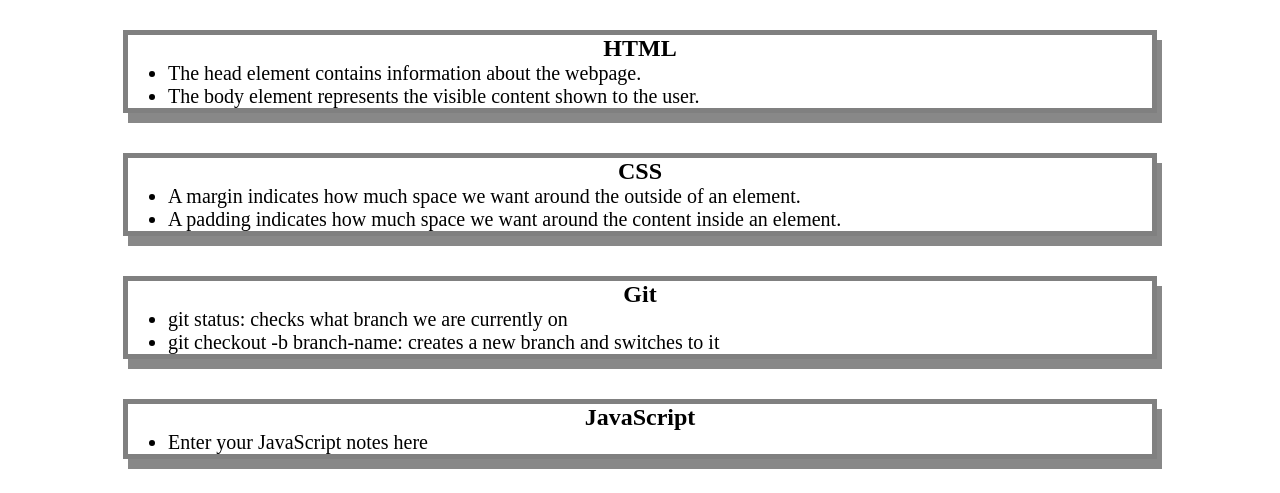
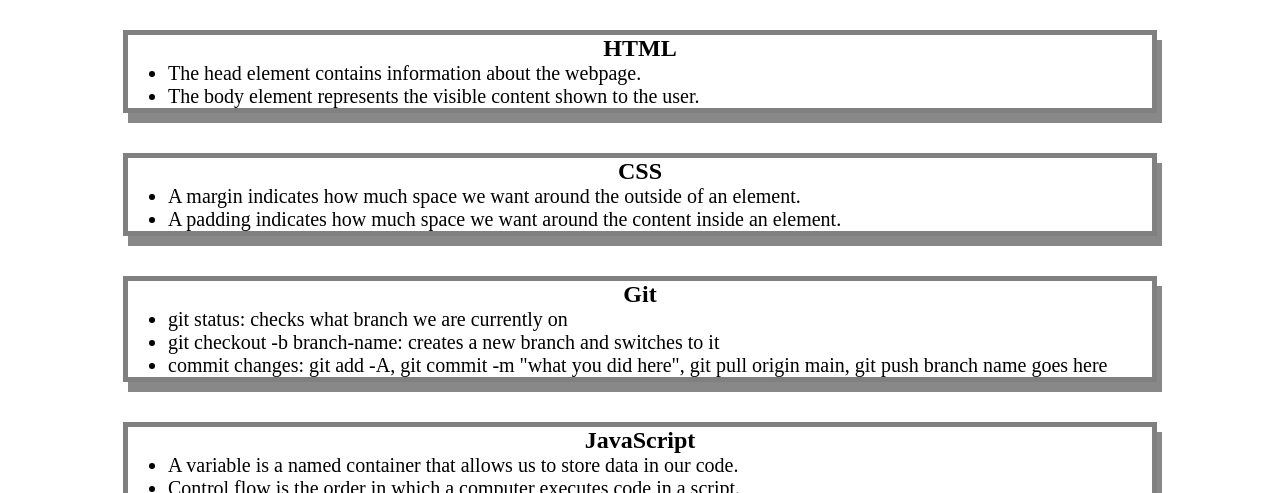
Before and after one commit to crmiller2010/Prework-study-guide, a plain HTML site: page index.html in a window 1280 px wide. Shown: the part 130-623 px from the top of the page. Drawn offline with Linux system fonts and the light colour scheme.

Commit message:
added read me

```diff
--- a/index.html
+++ b/index.html
@@ -51,6 +51,7 @@
 
           <li>git checkout -b branch-name: creates a new branch and switches to it</li>
 
+          <li> commit changes: git add -A, git commit -m "what you did here", git pull origin main, git push branch name goes here</li>
         </ul>
 
       </section>
@@ -61,7 +62,8 @@
 
         <ul>
 
-          <li>Enter your JavaScript notes here</li>
+          <li>A variable is a named container that allows us to store data in our code.</li>
+          <li>Control flow is the order in which a computer executes code in a script.</li>
 
         </ul>
 
```
Also changed, not shown: 1 other file.
